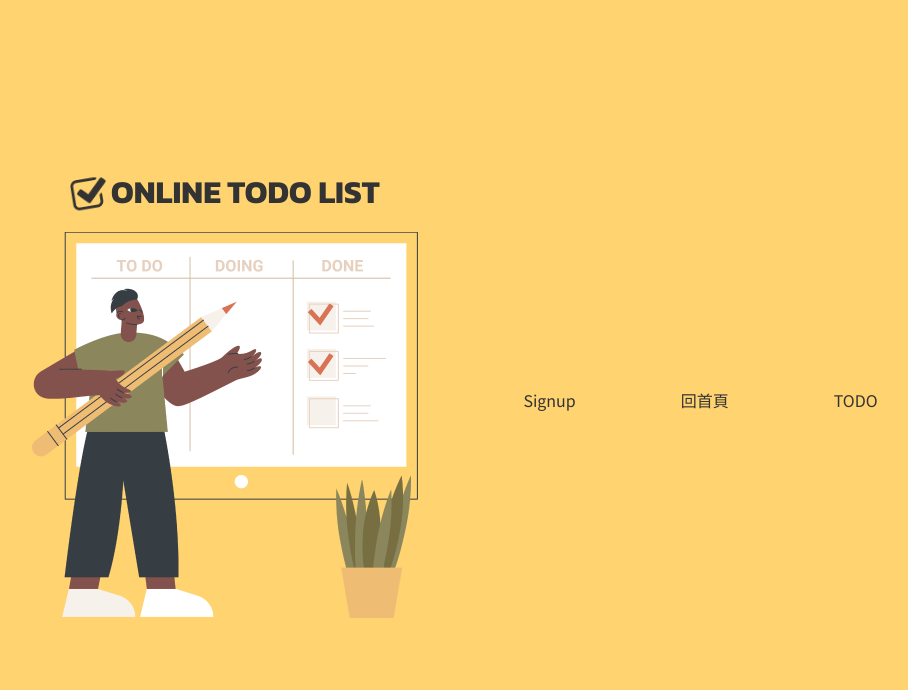
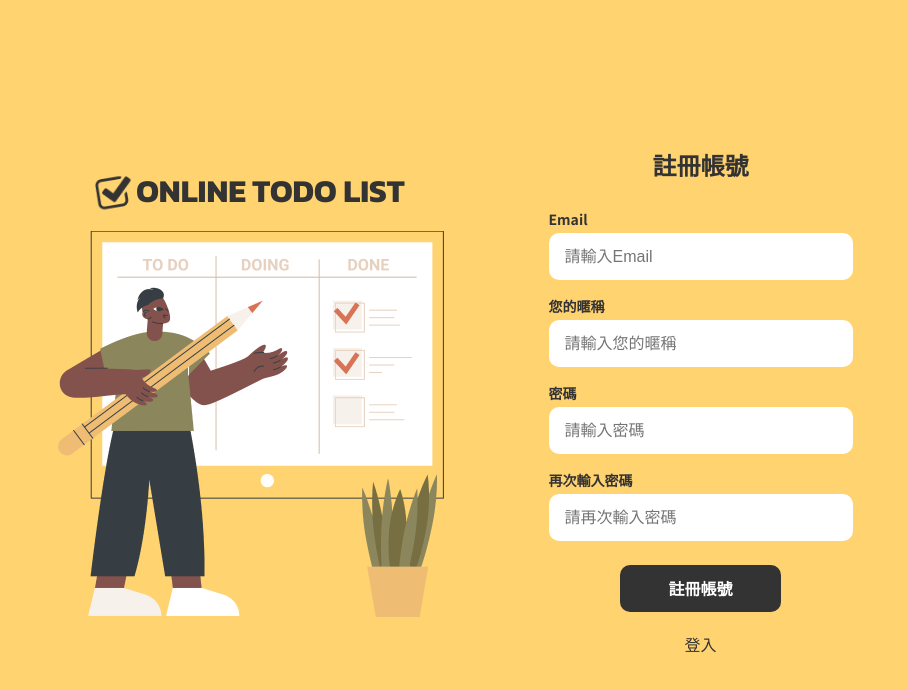
Before and after one commit to Avain84/todolist-react, a React (Vite) app: page /todolist-react/signup in a window 1280 px wide. Shown: the top 690 px of the page, without its empty margins (185-1093 px from the left). Built offline with nearby package versions, Linux system fonts and the light colour scheme.

Commit message:
feat:add signup page form react-hook-form

```diff
--- a/src/components/SignupPage.jsx
+++ b/src/components/SignupPage.jsx
@@ -1,12 +1,92 @@
 import { Link } from "react-router-dom";
+import { useForm } from "react-hook-form";
 
 function SignupPage() {
+  const { register, handleSubmit, formState: { errors } } = useForm();
+  const onSubmit = data => console.log(data);
+  console.log(errors);
+
   return (
-    <>
-    <p>Signup</p>
-    <Link to='../'>回首頁</Link>
-    <Link to='../todo'>TODO</Link>
-    </>
+    <main>
+      <h2 className="sign-title">註冊帳號</h2>
+      <form onSubmit={handleSubmit(onSubmit)}>
+        <div className="email">
+          <label htmlFor="email">Email</label>
+          <input type="text" id="email" placeholder="請輸入Email" {...register("email", {
+            required: {
+              value: true,
+              message: "此欄位不可為空"
+            },
+            pattern: {
+              value: /^[^\s@]+@[^\s@]+\.[^\s@]+$/,
+              message: "Email格式錯誤"
+            }
+          })} />
+          <div className="alert">
+            {errors.email?.message}
+          </div>
+        </div>
+
+        <div className="nickname">
+          <label htmlFor="nickname">您的暱稱</label>
+          <input type="text" id="nickname" placeholder="請輸入您的暱稱" {...register("nickname", {
+            required: {
+              value: true,
+              message: "此欄位不可為空"
+            }
+          })} />
+          <div className="alert">
+            {errors.nickname?.message}
+          </div>
+        </div>
+
+        <div className="password">
+          <label htmlFor="password">密碼</label>
+          <input type="password" id="password" placeholder="請輸入密碼" {...register("password", {
+            required: {
+              value: true,
+              message: "此欄位不可為空"
+            },
+            minLength: {
+              value: 6,
+              message: "密碼至少需 6 碼"
+            }
+          })} />
+          <div className="alert">
+            {errors.password?.message}
+          </div>
+        </div>
+
+        <div className="passwordValidation">
+          <label htmlFor="passwordValidation">再次輸入密碼</label>
+          <input type="text" id="passwordValidation" placeholder="請再次輸入密碼" {...register("passwordValidation", {
+            required: {
+              value: true,
+              message: "此欄位不可為空"
+            },
+            minLength: {
+              value: 6,
+              message: "密碼至少需 6 碼"
+            }
+          })} />
+          <div className="alert">
+            {errors.passwordValidation?.message}
+          </div>
+        </div>
+
+        <div className="home-btn">
+          <button type="submit" className="btn-lg">註冊帳號</button>
+          <Link to='/todolist-react/'>登入</Link>
+        </div>
+      </form>
+
+    </main>
+
+    // <>
+    // <p>Signup</p>
+    // <Link to='../'>回首頁</Link>
+    // <Link to='../todo'>TODO</Link>
+    // </>
   );
 }
 
```
Also changed, not shown: src/all.css.
